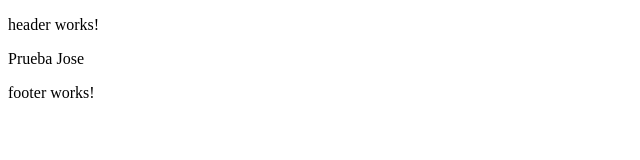
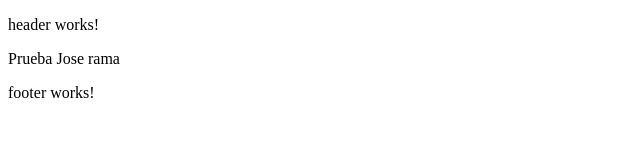
Before and after one commit to fabianSystem19/NU01_Front01, an Angular app in the folder NU01_FRONT01/: page /carrito in a window 1280 px wide. Shown: the top 160 px of the page, without its empty margins (0-640 px from the left). Built offline with nearby package versions, Linux system fonts and the light colour scheme.

Commit message:
prueba rama

```diff
--- a/NU01_FRONT01/src/app/pages/validacion-carrito/validacion-carrito.component.html
+++ b/NU01_FRONT01/src/app/pages/validacion-carrito/validacion-carrito.component.html
@@ -1 +1 @@
-<p>Prueba Jose</p>
+<p>Prueba Jose rama</p>
```
